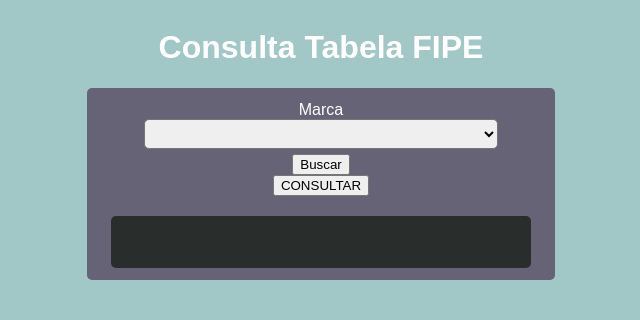
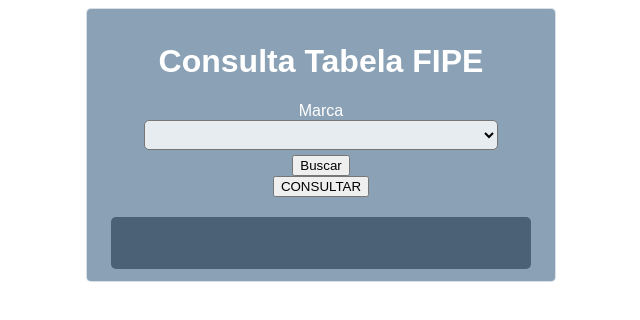
Before and after one commit to Fernando97rocha/Buscador-Tabela-FIPE, a plain HTML site: page Buscador-Tabela-FIPE/index.html in a window 1280 px wide. Shown: the whole page, without its empty margins (319-959 px from the left). Drawn offline with Linux system fonts and the light colour scheme; no server answers.

Commit message:
alguns ajustes no visual e respostas a cliques

```diff
--- a/Buscador-Tabela-FIPE/appRequest.js
+++ b/Buscador-Tabela-FIPE/appRequest.js
@@ -1,4 +1,3 @@
-const divResultado = document.querySelector('#resultadoBusca')
 const spanValor = document.querySelector('.span-valor')
 const spanMarca = document.querySelector('.span-marca')
 const spanModelo = document.querySelector('.span-modelo')
--- a/Buscador-Tabela-FIPE/formRequest.js
+++ b/Buscador-Tabela-FIPE/formRequest.js
@@ -4,6 +4,8 @@ const listaModelos = document.querySelector('#modelos')
 const listaAnos = document.querySelector('#anos')
 const btnBuscar = document.querySelector('#buscar')
 const btnConsultar = document.querySelector('#consultar')
+const divResultado = document.querySelector('#resultadoBusca')
+
 
 const urlMarca = url =>  url = 'https://parallelum.com.br/fipe/api/v1/carros/marcas'
 
@@ -17,6 +19,7 @@ const urlValorVeiculo = codigoAno => `https://parallelum.com.br/fipe/api/v1/carr
 
 const obtemMarca = async (url) => {
 
+  const stringInicialMarcas = '- Selecione uma marca -'
   try{
     const response = await fetch(urlMarca(url))
     console.log(urlMarca(url))
@@ -25,6 +28,8 @@ const obtemMarca = async (url) => {
     }
     const carros = await response.json()
     const mostraMarcasNoInput = async() => {
+
+      listaMarcas.innerHTML += `<option value="default-marca">${stringInicialMarcas}</option>`
       carros.forEach(async carro => {
         listaMarcas.innerHTML += `<option value="${carro.nome}">${carro.nome}</option>`
       })
@@ -32,8 +37,8 @@ const obtemMarca = async (url) => {
     mostraMarcasNoInput()
 
     if(listaMarcas.value) {
-
       btnBuscar.addEventListener('click', () => {
+        console.log(listaMarcas.value)
 
         listaModelos.setAttribute('class', 'mostra-modelos')
         listaAnos.setAttribute('class', 'mostra-modelos')
--- a/Buscador-Tabela-FIPE/index.html
+++ b/Buscador-Tabela-FIPE/index.html
@@ -6,8 +6,8 @@
   <link rel="stylesheet" href="./style.css">
 </head>
 <body>
-  <h1>Consulta Tabela FIPE</h1>
   <div id="main-container">
+    <h1>Consulta Tabela FIPE</h1>
     <label for="marca">Marca</label>
     <select id="marcas" name="marcas">-</select>
     <button id="buscar" name="buscar">Buscar</button>
@@ -20,7 +20,7 @@
     <select id="anos" class="ocultado" name="anos"></select>
 
     <button id="consultar" >CONSULTAR</button>
-    <div id="resultadoBusca">
+    <div id="resultadoBusca" class="resultado-none">
       <ul>
         <li><span class="span-marca"></span></li>
         <li><span class="span-modelo"></span></li>
@@ -33,6 +33,5 @@
 
   <script src="./formRequest.js"></script>
   <script src="./appRequest.js"></script>
-  <script src="./app.js"></script>
 </body>
 </html>
--- a/Buscador-Tabela-FIPE/style.css
+++ b/Buscador-Tabela-FIPE/style.css
@@ -4,7 +4,7 @@ body{
   align-items: center;
   justify-content: center;
   font-family: Arial, Helvetica, sans-serif;
-  background-color: rgb(161, 199, 199);
+  background-image: linear-gradient(to up, red, yellow);
   color: white;
 }
 
@@ -15,10 +15,10 @@ body{
   justify-content: space-around;
   width: 35%;
   padding: 1%;
-  background-color: rgb(102, 99, 119);
+  background-color: rgba(31, 75, 114, 0.514);
   color: white;
   border-radius: 5px;
-
+  border: solid rgba(255, 255, 255, 0.664) 1px;
 }
 
 
@@ -29,13 +29,14 @@ select{
   margin-bottom: 5px;
   text-align: center;
   font-size: 15px;
+  background-color: rgba(255, 255, 255, 0.795);
 }
 
 #resultadoBusca{
   display: flex;
   flex-direction: column;
   align-content: center;
-  background-color: rgb(41, 46, 44);
+  background-color: rgba(15, 37, 56, 0.507);
   margin-top: 20px;
   width: 95%;
   height: 50%;
@@ -84,3 +85,8 @@ span{
 .ocultado{
   display: none;
 }
+
+.resultado-none{
+  display: none;
+  background-color: black;
+}
```
Also changed, not shown: Buscador-Tabela-FIPE/app.js (added).
